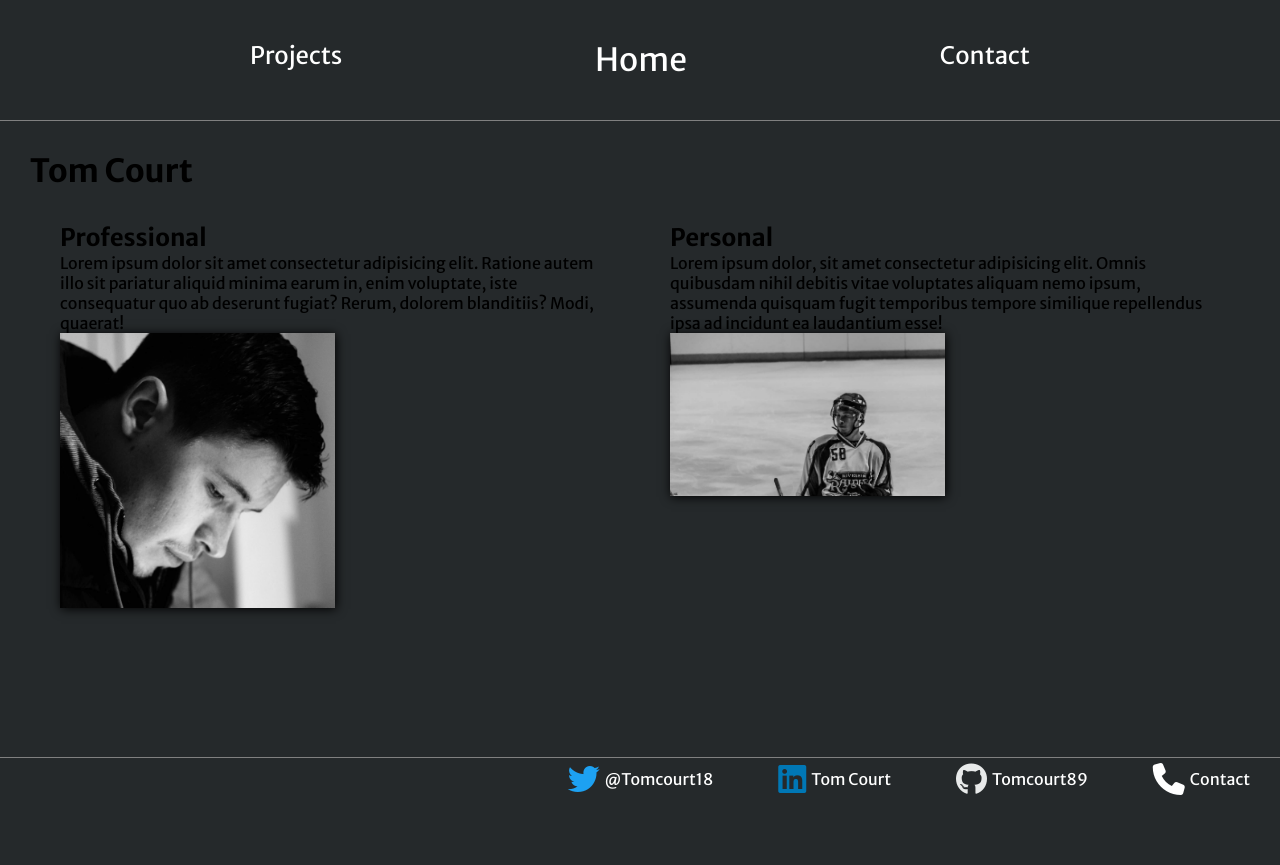
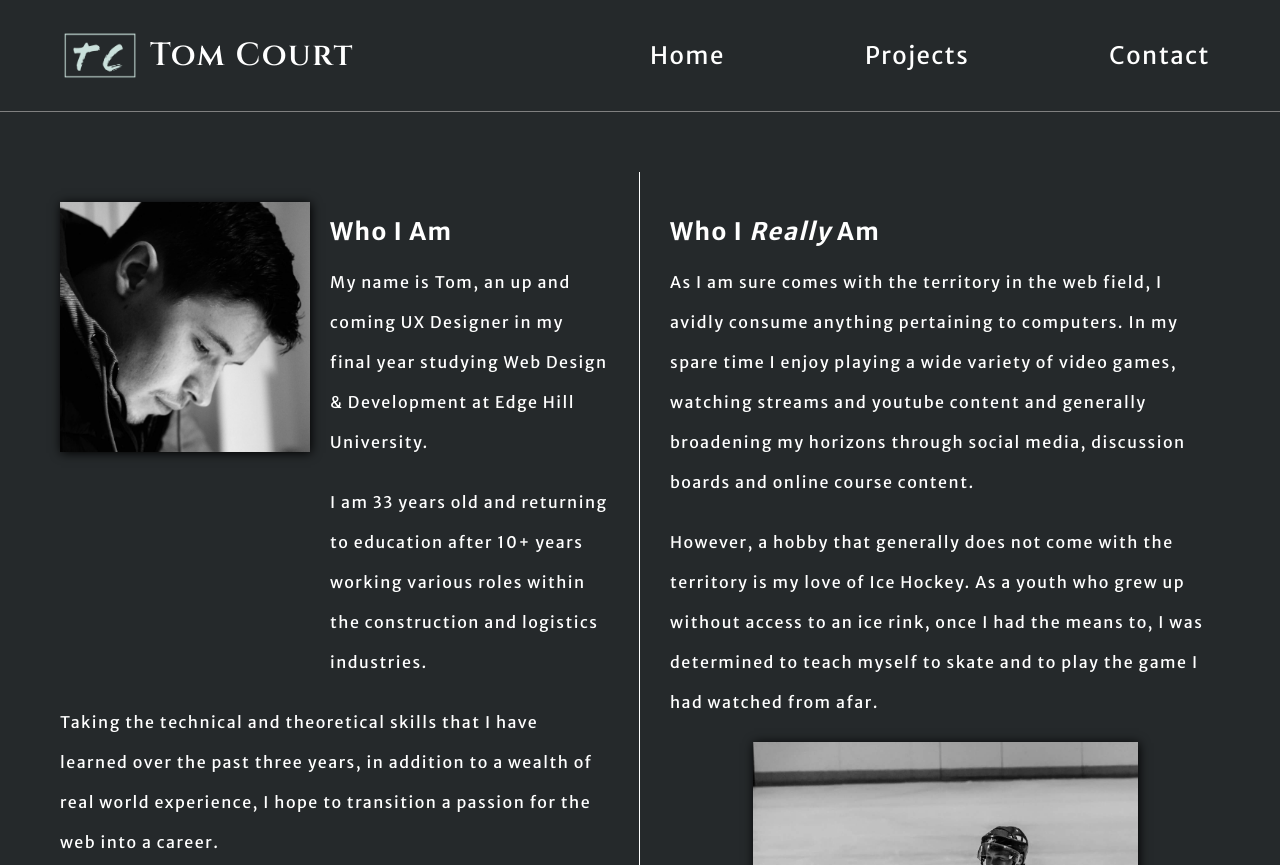
Before and after one commit to Tomcourt89/portfolio, a plain HTML site: page index.html in a window 1280 px wide. Shown: the top 865 px of the page. Before the commit the page ends 800 px from the top, so only its background shows below. Drawn offline with Linux system fonts and the light colour scheme.

Commit message:
index page complete

```diff
--- a/css/styles.css
+++ b/css/styles.css
@@ -3,11 +3,13 @@
     padding: 0;
     box-sizing: border-box;
     font-family: 'Merriweather Sans', sans-serif;
+    letter-spacing: 1.5px;
 }
 body {
     height: 100vh;
     margin: auto;
     background: #25292B;
+    color: #ffffff;
 }
 
 
@@ -15,24 +17,35 @@ main {
     padding: 30px;
 }
 header {
-    padding: 0px 150px;
     border-bottom: 1px solid grey;
+    display: flex;
+    justify-content: space-between;
+}
+header div {
+    margin: 0px 50px;
+    display: flex;
+    flex-direction: row-reverse;
+}
+header div img {
+    width: 100px;
+}
+h1 {
+    margin: auto 0;
+    font-family: 'Cinzel', serif;
 }
 nav ul {
     display: flex;
-    justify-content: space-between;
 }
 nav ul li {
-    margin: 20px 50px;
+    margin: 20px 20px;
     padding: 20px 50px;
 }
 nav ul li a {
     font-size: 1.5rem;
 }
-.active {
-    font-size: 2rem;
+ul li a:hover, section p a:hover {
+    color: #c1c1c1;
 }
-
 ul li {
     list-style-type: none;
 }
@@ -42,18 +55,41 @@ ul li a {
 }
 
 section {
-    display: flex;
-    flex-direction: column;
-    margin: 30px;
+    margin-top: 30px;
+    padding: 30px;
+    line-height: 2.5;
+}
+section:nth-child(1) {
+    border-right: 1px solid #ffffff;
 }
 section img {
-    width: 50%;
     box-shadow: 1px 1px 10px 0px #000000;
+    width: 70%;
+}
+section p {
+    margin: 0px 0px 20px 0px;
+}
+section p a {
+    color: #ffffff;
+}
+.row {
+    display: flex;
+    flex-direction: row-reverse;
 }
 
-img {
-    width: 20%;
+.smallwrap img {
+    max-height: 250px;
+    max-width: 250px;
+    margin: 0px 20px 20px 0px;
 }
+.stretch {
+    flex-direction: column;
+}
+.stretch img {
+    margin: auto;
+    display: block;
+}
+
 footer {
     border-top: 1px solid grey;
 }
@@ -82,3 +118,6 @@ footer ul li a {
 .fa-github {
     color: #e8eaea;
 }
+.fa-phone {
+    color: #ffffff;
+}
--- a/index.html
+++ b/index.html
@@ -11,35 +11,53 @@
     <link rel="preconnect" href="https://fonts.googleapis.com">
     <link rel="preconnect" href="https://fonts.gstatic.com" crossorigin>
     <link href="https://fonts.googleapis.com/css2?family=Merriweather+Sans:wght@400;500;600;700&display=swap" rel="stylesheet">
+    <link href="https://fonts.googleapis.com/css2?family=Cinzel:wght@600&family=Open+Sans:ital,wght@0,400;0,600;1,400&display=swap" rel="stylesheet">
 </head>
 <body>
     <header>
+        <div>
+            <h1>Tom Court</h1>
+            <img src="images/TC.png" alt="Logo">
+        </div>
+
         <nav>
             <ul>
+                <li><a href="index.html">Home</a></li>
                 <li><a href="projects.html">Projects</a></li>
-                <li><a class="active" href="index.html">Home</a></li>
                 <li><a href="contact.html">Contact</a></li>
             </ul>
         </nav>
     </header>
 
     <main>
-        <h1>Tom Court</h1>
-
-        <section>
-            <div>
-                <h2>Professional</h2>
-                <p>Lorem ipsum dolor sit amet consectetur adipisicing elit. Ratione autem illo sit pariatur aliquid minima earum in, enim voluptate, iste consequatur quo ab deserunt fugiat? Rerum, dolorem blanditiis? Modi, quaerat!</p>
+        <section class="smallwrap">
+            <div class="row">
+                <div>
+                    <h2>Who I Am</h2>
+                    <p>My name is Tom, an up and coming UX Designer in my final year studying Web Design & Development at Edge Hill University.</p>
+                    <p>I am 33 years old and returning to education after 10+ years working various roles within the construction and logistics industries.</p>
+                </div>
+                <img src="images/tom.jpg" alt="Image of the website author">
             </div>
-            <img src="images/tom.jpg" alt="Image of the website author">
+            <p>Taking the technical and theoretical skills that I have learned over the past three years, in addition to a wealth of real world experience, I hope to transition a passion for the web into a career.</p>
+            <p>I pride myself on my problem solving and logical thinking which equips me perfectly for the User Experience field, making the web better and more accessible for everyone.
+                In addition, over the past three years I have developed a wide ranging skillset for constructing and coding the websites themselves which allows me to mediate between teams and disciplines to enable more realistic design.</p>
+            <p>Feel free to navigate to my <a href="projects.html">projects</a> page or use my social links to see some of my work. Alternatively, you can <a href="contact.html">contact</a> me directly to discuss any queries you may have.</p>
         </section>
 
-        <section>
+        <section class="stretch">
             <div>
-                <h2>Personal</h2>
-                <p>Lorem ipsum dolor, sit amet consectetur adipisicing elit. Omnis quibusdam nihil debitis vitae voluptates aliquam nemo ipsum, assumenda quisquam fugit temporibus tempore similique repellendus ipsa ad incidunt ea laudantium esse!</p>
+                <h2>Who I <em>Really</em> Am</h2>
+                <p>As I am sure comes with the territory in the web field, I avidly consume anything pertaining to computers. In my spare time I enjoy playing a wide variety of video games, watching streams and youtube content
+                    and generally broadening my horizons through social media, discussion boards and online course content.</p>
+                <p>However, a hobby that generally does not come with the territory is my love of Ice Hockey. As a youth who grew up without access to an ice rink, once I had the means to, I was determined to teach myself to skate
+                    and to play the game I had watched from afar.</p>
+
+                <img src="images/hockey.jpg" alt="Website author in ice hockey equipment">
+
+                <p>Over the course of several years training I was able to reach a point where not only could I play for several teams in and around the North West, I was able to put my leadership skills to the test and
+                    coach my peers as I continued to play with them.</p>
             </div>
-            <img src="images/hockey.jpg" alt="Website author in ice hockey equipment">
         </section>
     </main>
 
```
Also changed, not shown: contact.html (+8 -3 lines), jtb.html (+7 -2 lines), projects.html (+7 -2 lines), tile.html (+7 -2 lines), images/TC.png (added), images/tileBrief/smalltile.png.
